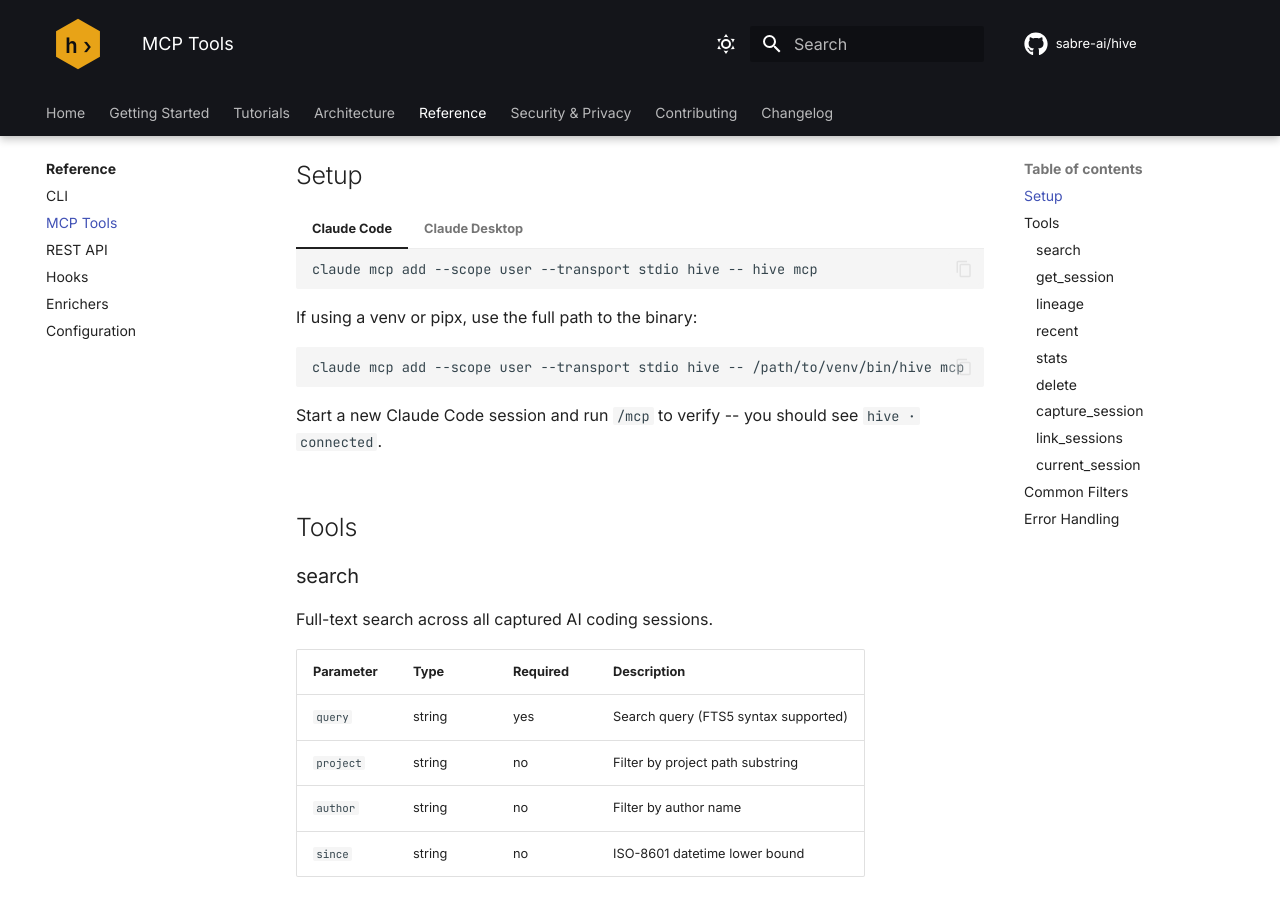
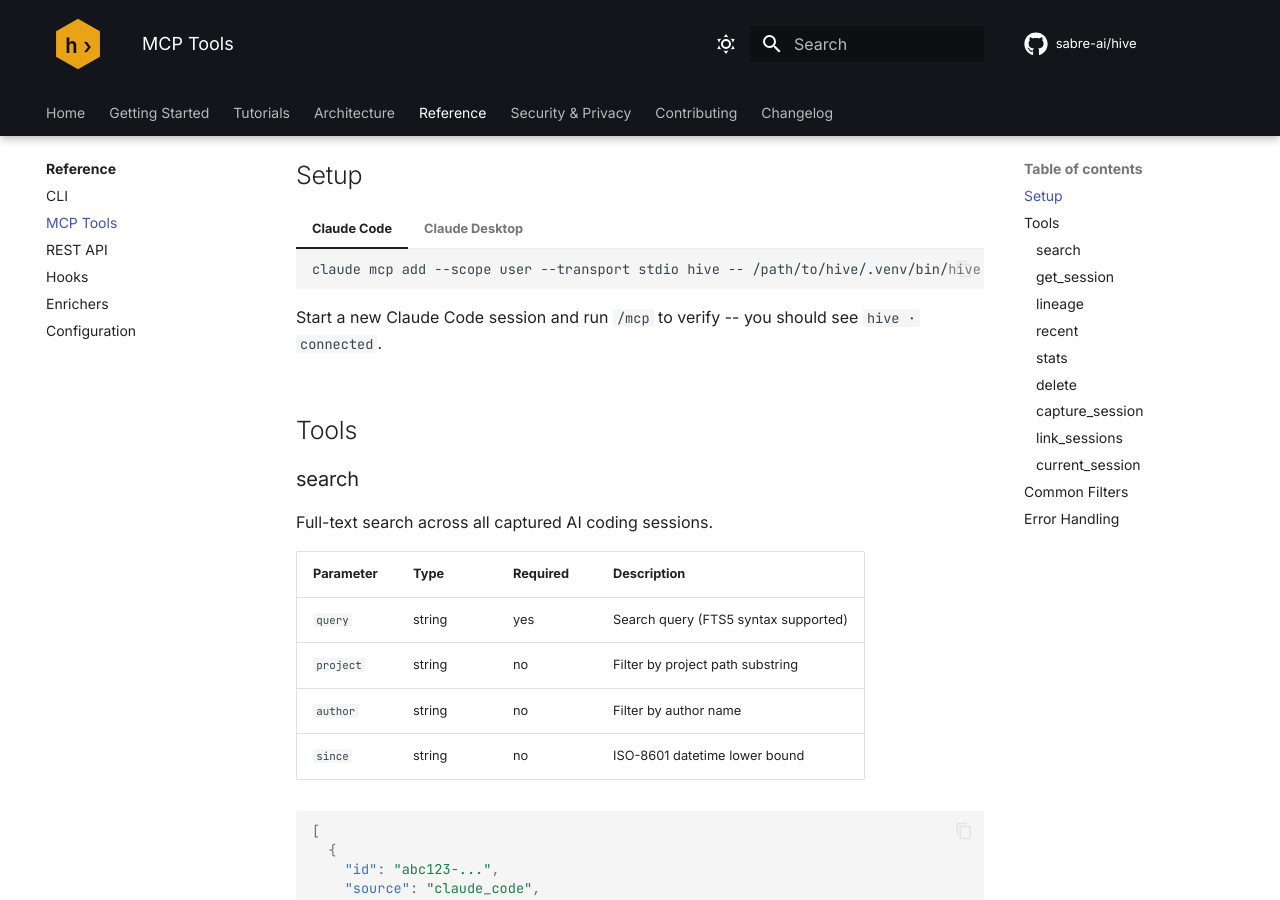
Before and after one commit to sabre-ai/hive, an MkDocs documentation site: the page built from docs/reference/mcp-tools.md, in a window 1280 px wide and 900 px high, scrolled down 341 px. Built offline with MkDocs 1.6.1 and Material for MkDocs 9.7.7, drawn with Linux system fonts in a browser that asks for light colours; comment, search, counter and statistics services are not loaded; the version menu is left out.

Commit message:
Use full venv path in all claude mcp add commands
Bare `hive` won't be on PATH when installed in a venv.

Co-Authored-By: Claude Opus 4.6 (1M context) <noreply@anthropic.com>

````diff
--- a/docs/reference/mcp-tools.md
+++ b/docs/reference/mcp-tools.md
@@ -14,13 +14,7 @@ The hive MCP server exposes session data to AI assistants over the stdio transpo
 === "Claude Code"
 
     ```bash
-    claude mcp add --scope user --transport stdio hive -- hive mcp
-    ```
-
-    If using a venv or pipx, use the full path to the binary:
-
-    ```bash
-    claude mcp add --scope user --transport stdio hive -- /path/to/venv/bin/hive mcp
+    claude mcp add --scope user --transport stdio hive -- /path/to/hive/.venv/bin/hive mcp
     ```
 
     Start a new Claude Code session and run `/mcp` to verify -- you should see `hive · connected`.
````
Also changed, not shown: docs/getting-started/index.md (+2 -2 lines), docs/tutorials/asking-claude.md (+1 -1 lines), docs/tutorials/onboarding-teammates.md (+1 -1 lines).
